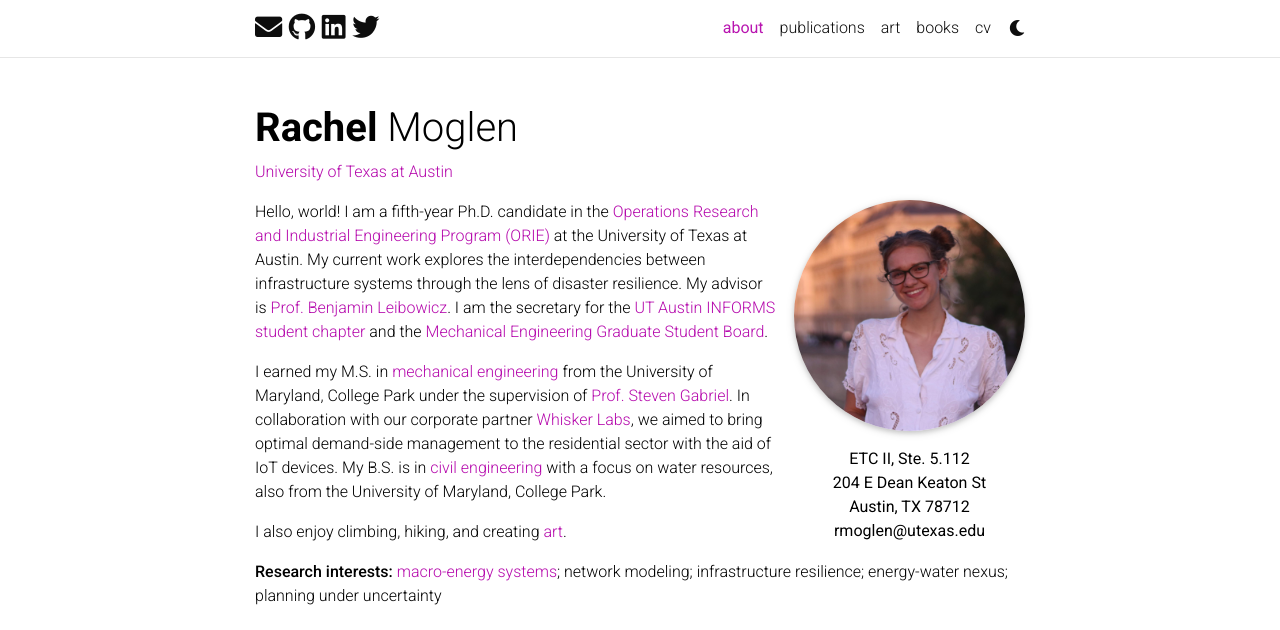
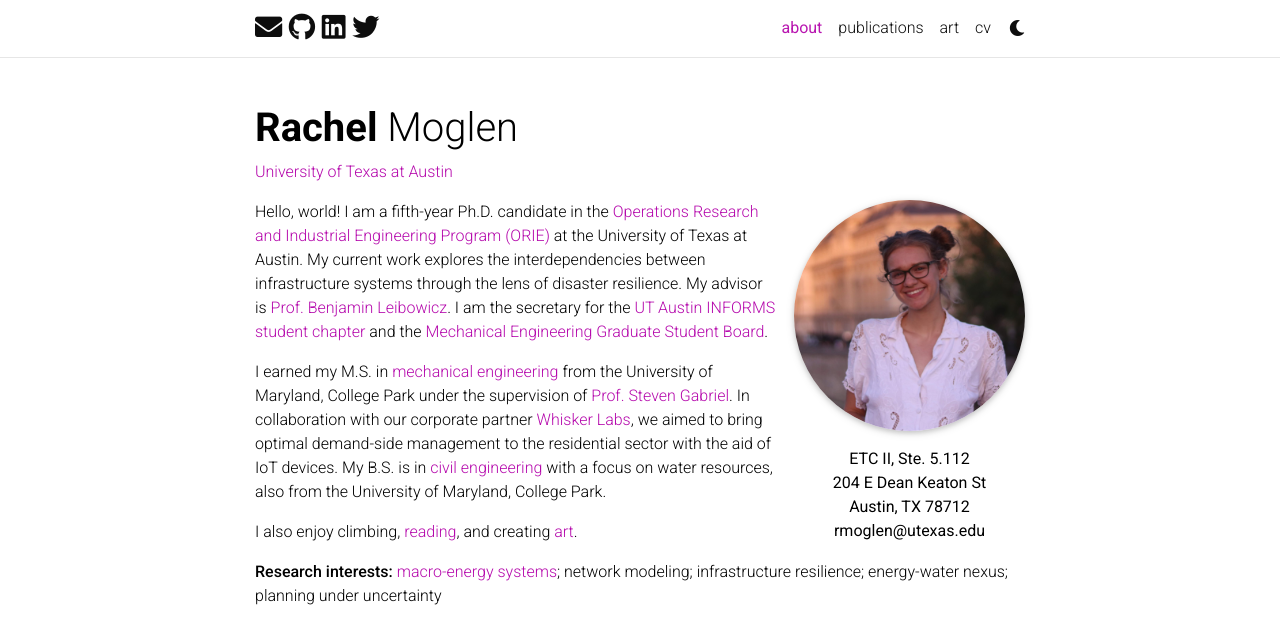
Before and after one commit to rmoglen/rmoglen.github.io, a Jekyll site: the page built from _pages/about.md, in a window 1280 px wide and 1292 px high. Shown: the top 630 px of the window. Built offline with Jekyll 4.4.1, drawn with Linux system fonts in a browser that asks for light colours; full-size pictures stand in for the smaller copies a plugin makes; comment, search, counter and statistics services are not loaded; a style sheet for code colours, icons or effects is not loaded.

Commit message:
modifying books

```diff
--- a/_pages/about.md
+++ b/_pages/about.md
@@ -23,7 +23,7 @@ Hello, world! I am a fifth-year Ph.D. candidate in the [Operations Research and
 
 I earned my M.S. in [mechanical engineering](https://enme.umd.edu/) from the University of Maryland, College Park under the supervision of [Prof. Steven Gabriel](http://www.stevenagabriel.umd.edu/).  In collaboration with our corporate partner [Whisker Labs](https://www.whiskerlabs.com/), we aimed to bring optimal demand-side management to the residential sector with the aid of IoT devices. My B.S. is in [civil engineering](https://cee.umd.edu/) with a focus on water resources, also from the University of Maryland, College Park.
 
-I also enjoy climbing, hiking, and creating [art](https://rmoglen.github.io/art/).
+I also enjoy climbing, [reading](https://www.goodreads.com/rachelmoglen), and creating [art](https://rmoglen.github.io/art/).
 
 
 **Research interests:** [macro-energy systems](https://www.macroenergysystems.org/); network modeling; infrastructure resilience; energy-water nexus; planning under uncertainty
```
Also changed, not shown: _pages/teaching.md (+1 -1 lines).
